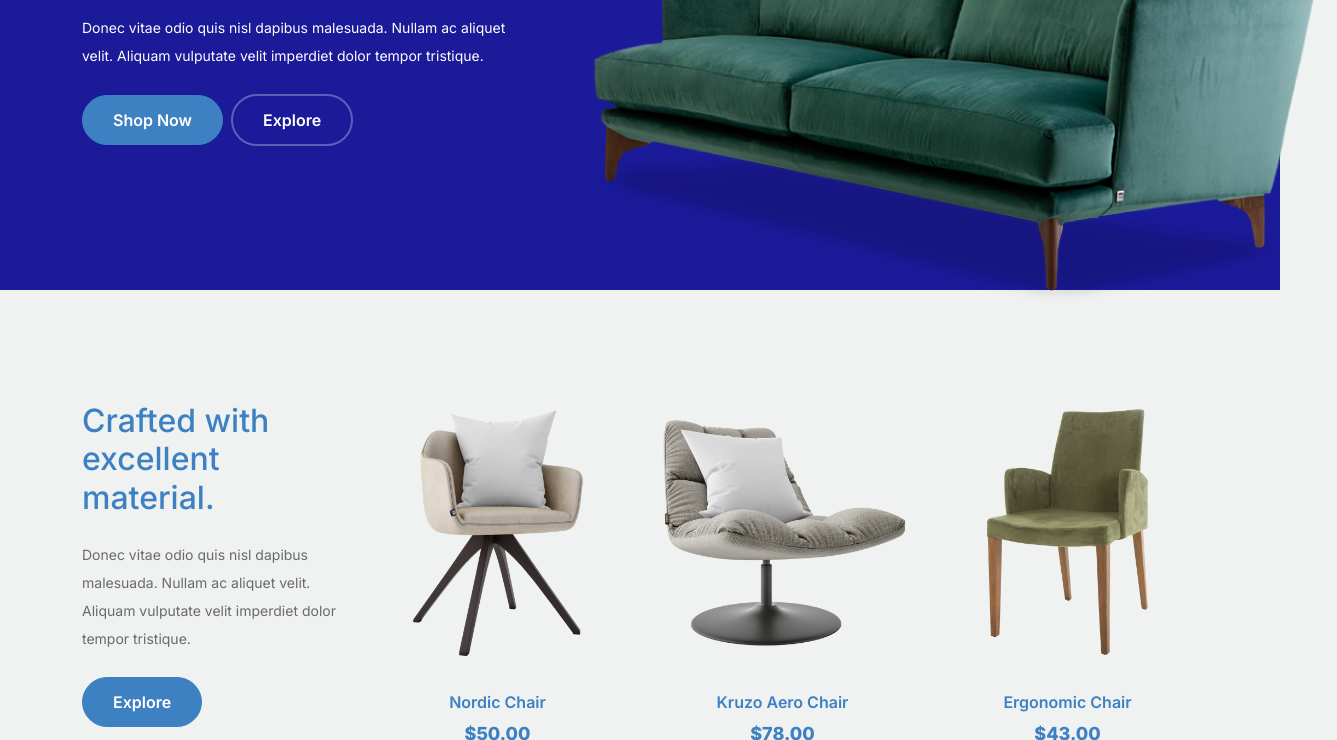
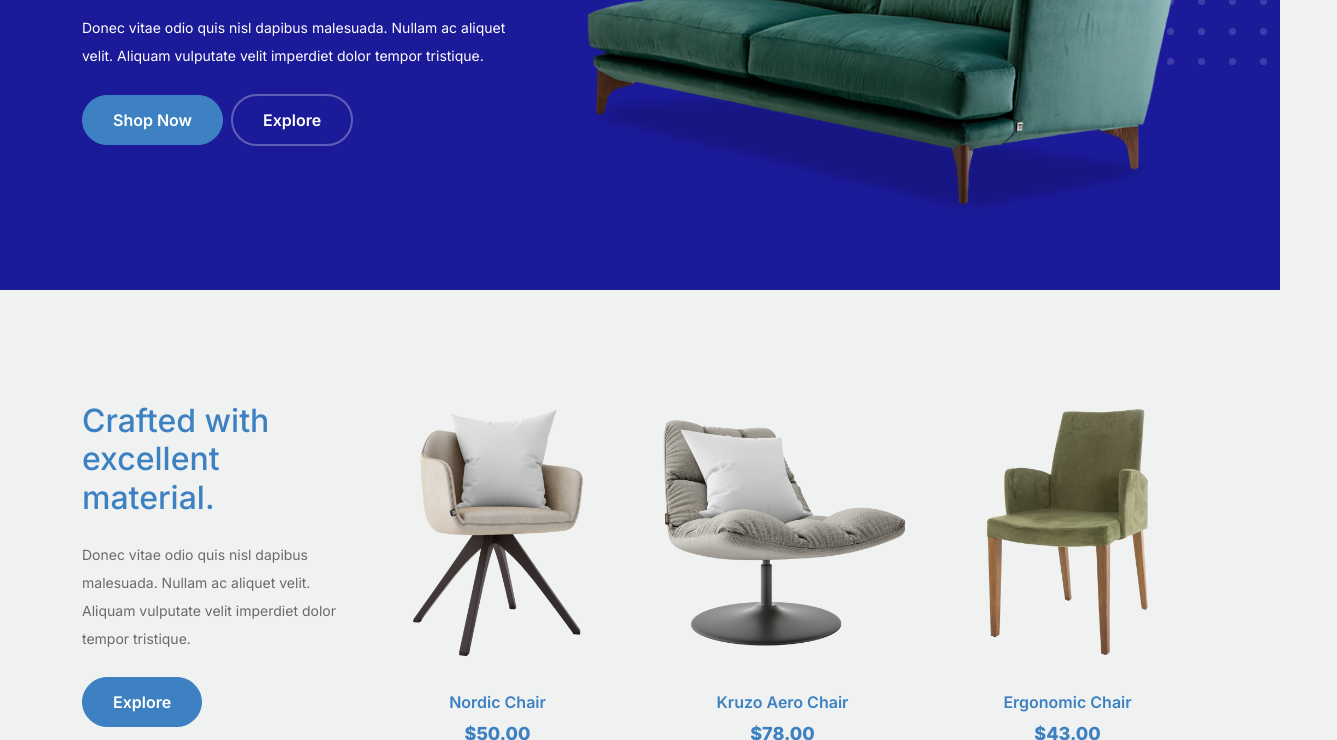
Before and after one commit to ICANforsoftware/NandAfurniture, a plain HTML site: page index.html in a window 1280 px wide. Shown: the part 360-1100 px from the top of the page, 1337 px wide, since content can reach past the window. Drawn offline with Linux system fonts and the light colour scheme.

Commit message:
Update style.css

```diff
--- a/css/style.css
+++ b/css/style.css
@@ -127,7 +127,7 @@ a {
       top: 0px;
       right: 0px;
       z-index: 2;
-      max-width: 780px;
+      max-width: 100%;
       left: -20px; }
       @media (min-width: 768px) {
         .hero .hero-img-wrap img {
```
